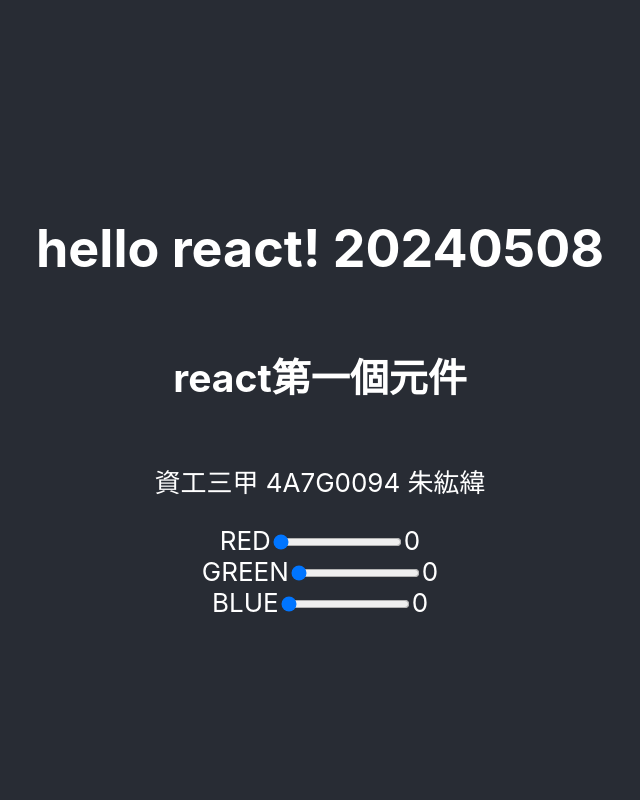
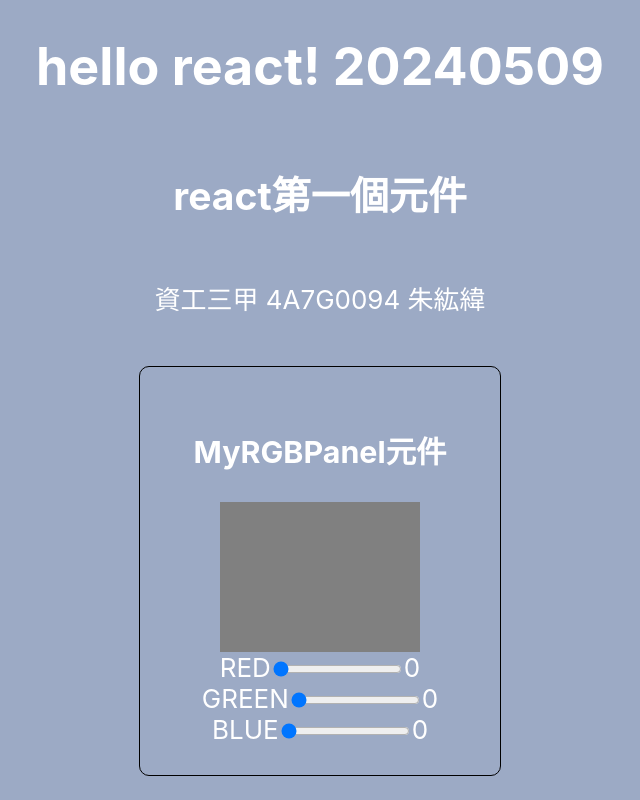
Before and after one commit to henry310101/my-app-4A7G0094, a React (Create React App) app in the folder my-app/: page / in a window 1280 px wide. Shown: the whole page, without its empty margins (320-960 px from the left). Built offline with nearby package versions, Linux system fonts and the light colour scheme.

Commit message:
react20240509

```diff
--- a/my-app/package.json
+++ b/my-app/package.json
@@ -11,7 +11,7 @@
     "npm": "^10.7.0",
     "react": "^18.3.1",
     "react-dom": "^18.3.1",
-    "react-scripts": "^3.0.1",
+    "react-scripts": "^5.0.1",
     "web-vitals": "^2.1.4"
   },
   "homepage": "https://henry310101.github.io/my-app",
--- a/my-app/src/App.css
+++ b/my-app/src/App.css
@@ -14,7 +14,7 @@
 }
 
 .App-header {
-  background-color: #282c34;
+  background-color: #9caac5;
   min-height: 100vh;
   display: flex;
   flex-direction: column;
--- a/my-app/src/App.js
+++ b/my-app/src/App.js
@@ -1,19 +1,17 @@
 
 import './App.css';
-import MySlider from './components/MySlider';
+import MyRGBPanel from './components/MyRGBPanel'
 
 function App() {
   return (
     <div className="App">
       <header className="App-header">
-        <h1>hello react! 20240508</h1>
+        <h1>hello react! 20240509</h1>
         <h2>react第一個元件</h2>
         <p>
           資工三甲 4A7G0094 朱紘緯
         </p>
-       <MySlider color="RED" />
-       <MySlider color="GREEN"/>
-       <MySlider color="BLUE"/>
+       <MyRGBPanel/>
       </header>
     </div>
   );
--- /dev/null
+++ b/my-app/src/components/MyRGBPanel.js
@@ -0,0 +1,44 @@
+import React from "react";
+import {useState} from "react";
+import MySlider from "./MySlider";
+
+function MyRGBPanel(){
+    const panelCSS = {
+        display: "flex",
+        flexDirection: "column",
+        border: "1px solid black",
+        borderRadius: "10px",
+        width: "300px",
+        padding: "30px",
+        alignItems: "center",
+        margin: "auto",
+        justifyContent:"center"
+    };
+    const [red, setRed] = useState(128);
+    const [green, setGreen] = useState(128);
+    const [blue, setBlue] = useState(128);
+
+    const updateRed = (c) =>setRed(c);
+    const updateGreen = (c) =>setGreen(c);
+    const updatBlue = (c) =>setBlue(c);
+
+    return(
+        <>
+            <div style={panelCSS}>
+                <h3>MyRGBPanel元件</h3>
+
+                        <div
+                        style={{
+                        backgroundColor: `rgb(${red}, ${green}, ${blue})`,
+                        width:"200px",
+                        height:"150px",
+                        }}/>
+                        <MySlider label = "RED" onChange = {updateRed}/>
+                        <MySlider label = "GREEN" onChange = {updateGreen}/>
+                        <MySlider label = "BLUE" onChange = {updatBlue}/>
+            </div>
+        </>
+    );
+}
+
+export default MyRGBPanel;
--- a/my-app/src/components/MySlider.js
+++ b/my-app/src/components/MySlider.js
@@ -1,16 +1,19 @@
-import {useState} from 'react';
+import {useState} from "react";
 
 
-function MySlider(props){
+function MySlider({label, onChange}){
     const [value , setValue] = useState(0);
     const handleChange = (e) => {
         setValue(e.target.value);
+        if(onChange){
+            onChange(e.target.value);
+        }
     };
 
 
     return(
         <div>
-            <span>{props.color}</span>
+            <span>{label}</span>
         <input
             type = "range"
             width = "400"
```
Also changed, not shown: 1 other file (tests, documents, lock files or other folders).
